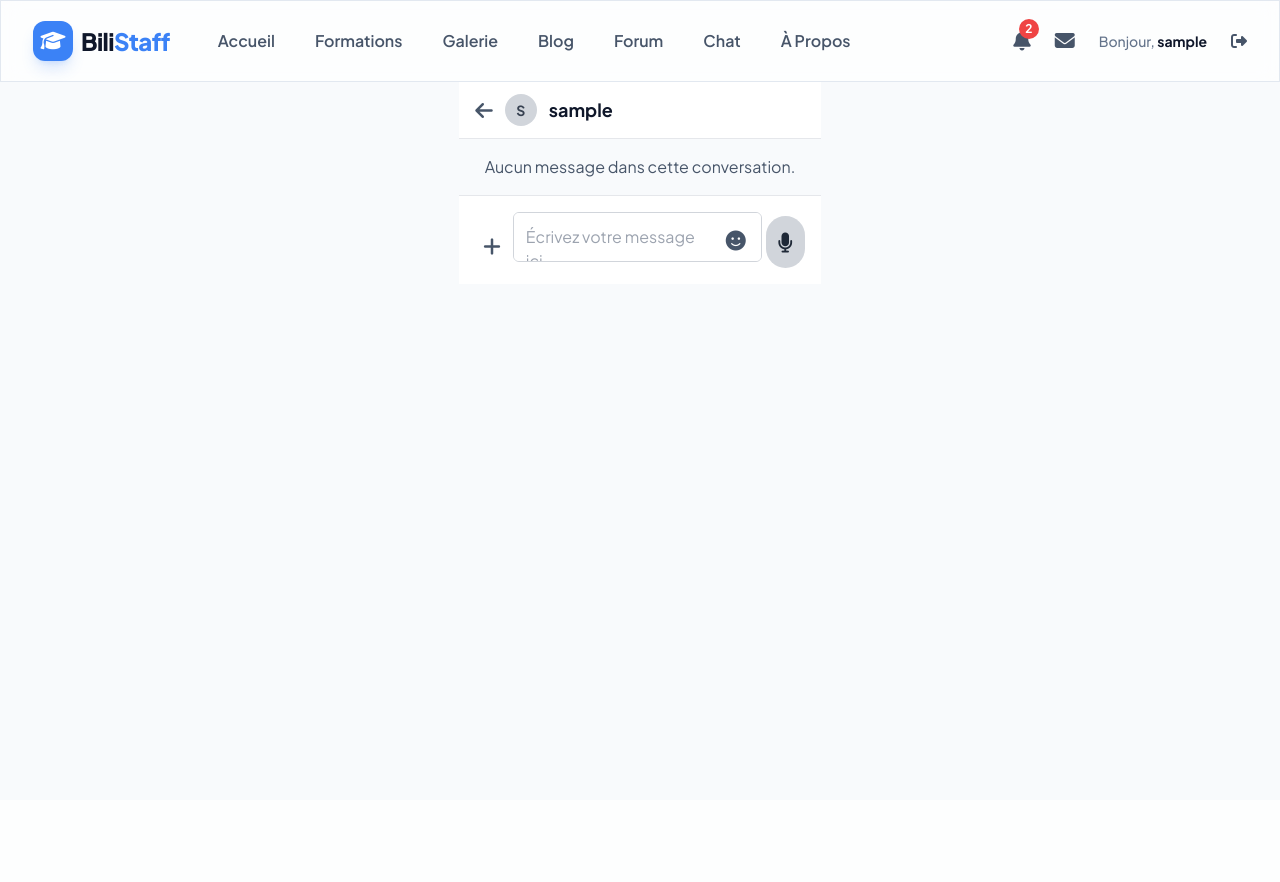
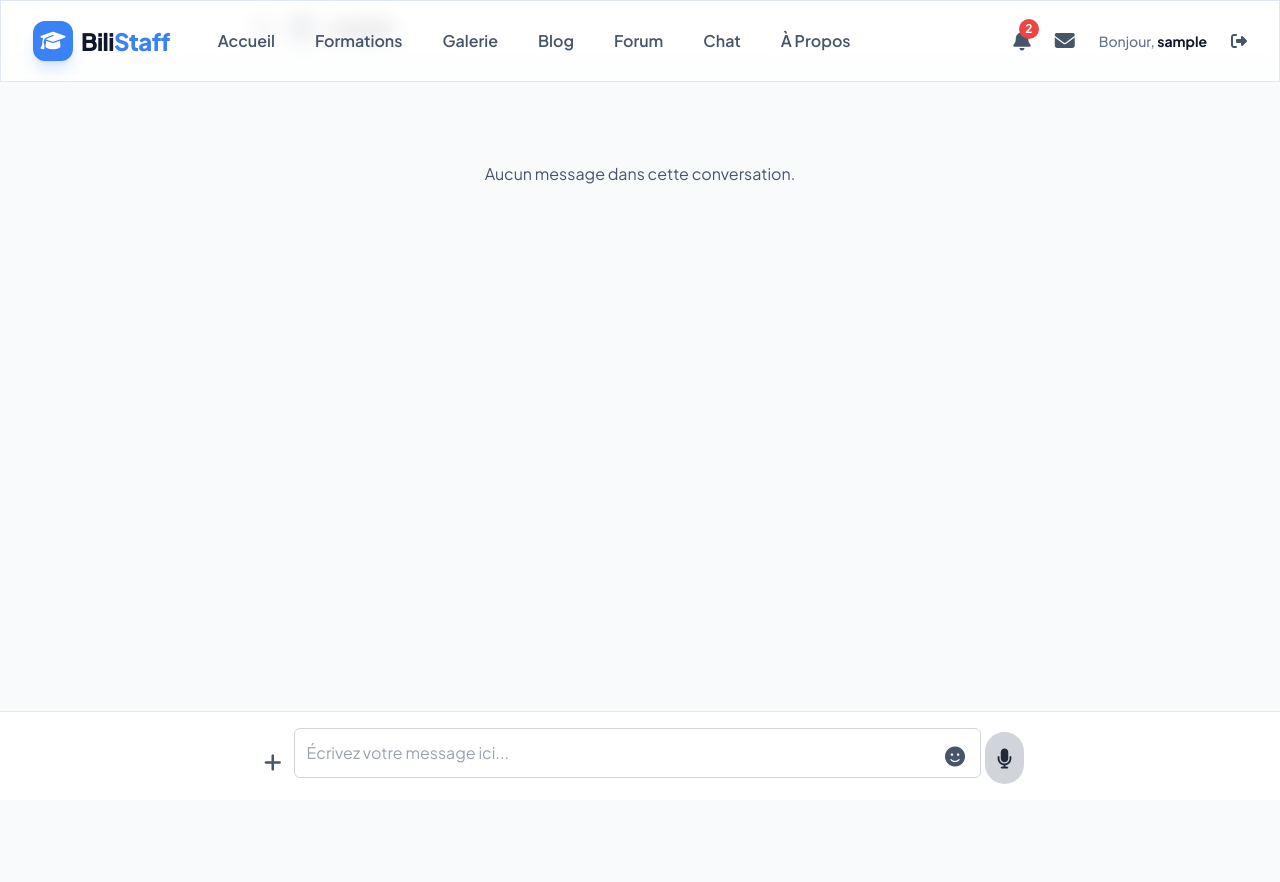
Before and after one commit to chadrackmbupiokajess/bilistaff, a Django app: page /messages/1/ in a window 1280 px wide. Before the commit the page ends 268 px from the top, so only its background shows below. Run offline with Django 5.2, Linux system fonts and the light colour scheme; the visitor is signed in with stand-in values (Sample User, id 1); data comes from the database, SQL or seed files in the repository; data that the repository does not hold is empty; some libraries are stand-ins or nearby versions.

Commit message:
Ajout message

```diff
--- a/templates/message_detail.html
+++ b/templates/message_detail.html
@@ -4,10 +4,9 @@
 {% block title %}Conversation avec {{ other_user.username }}{% endblock %}
 
 {% block content %}
-{# Le conteneur principal prend toute la hauteur disponible et utilise flexbox #}
-<div class="flex flex-col h-full max-w-3xl mx-auto">
-    {# En-tête compact et fixe en haut #}
-    <div class="flex-shrink-0 z-10 bg-white border-b border-gray-200 py-3 px-4 flex items-center">
+{# Header - Fixed at the top of the viewport #}
+<div class="fixed top-0 left-0 right-0 z-10 bg-white border-b border-gray-200 py-3 px-4 flex items-center justify-center">
+    <div class="max-w-3xl w-full flex items-center"> {# Inner container to constrain width #}
         <a href="{% url 'messages' %}" class="text-slate-600 hover:text-accent transition-colors text-xl mr-3">
             <i class="fas fa-arrow-left"></i>
         </a>
@@ -17,8 +16,12 @@
         </div>
         <h1 class="text-lg font-bold text-primary">{{ other_user.username }}</h1>
     </div>
+</div>
 
-    {# Liste des messages défilable - prend l'espace restant #}
+{# Main content area - takes up remaining space and handles scrolling #}
+{# The h-screen ensures it takes full viewport height, pt/pb create space for fixed header/footer #}
+<div class="flex flex-col h-screen pt-16 pb-24 max-w-3xl mx-auto">
+    {# Message List - now the only scrollable part within this container #}
     <div class="p-4 overflow-y-auto flex-grow flex flex-col" id="message-list">
         {% if messages_conversation %}
             {# Regrouper les messages par date #}
@@ -67,9 +70,11 @@
             <p class="text-slate-600 text-center">Aucun message dans cette conversation.</p>
         {% endif %}
     </div>
+</div>
 
-    {# Formulaire de réponse - Fixé en bas #}
-    <div class="p-4 border-t border-gray-200 bg-white relative flex-shrink-0">
+{# Formulaire de réponse - Fixed at the bottom of the viewport #}
+<div class="fixed bottom-0 left-0 right-0 z-10 p-4 border-t border-gray-200 bg-white flex justify-center">
+    <div class="max-w-3xl w-full"> {# Inner container to constrain width #}
         {# Conteneur du sélecteur d'emojis (initiallement caché) #}
         <div id="emoji-picker-container" class="absolute bottom-full left-0 w-full bg-white border border-gray-300 rounded-lg shadow-lg p-3 mb-2 hidden max-h-60 overflow-y-auto">
             <h3 class="text-sm font-semibold text-gray-700 mb-2">Smileys & Émotions</h3>
```
